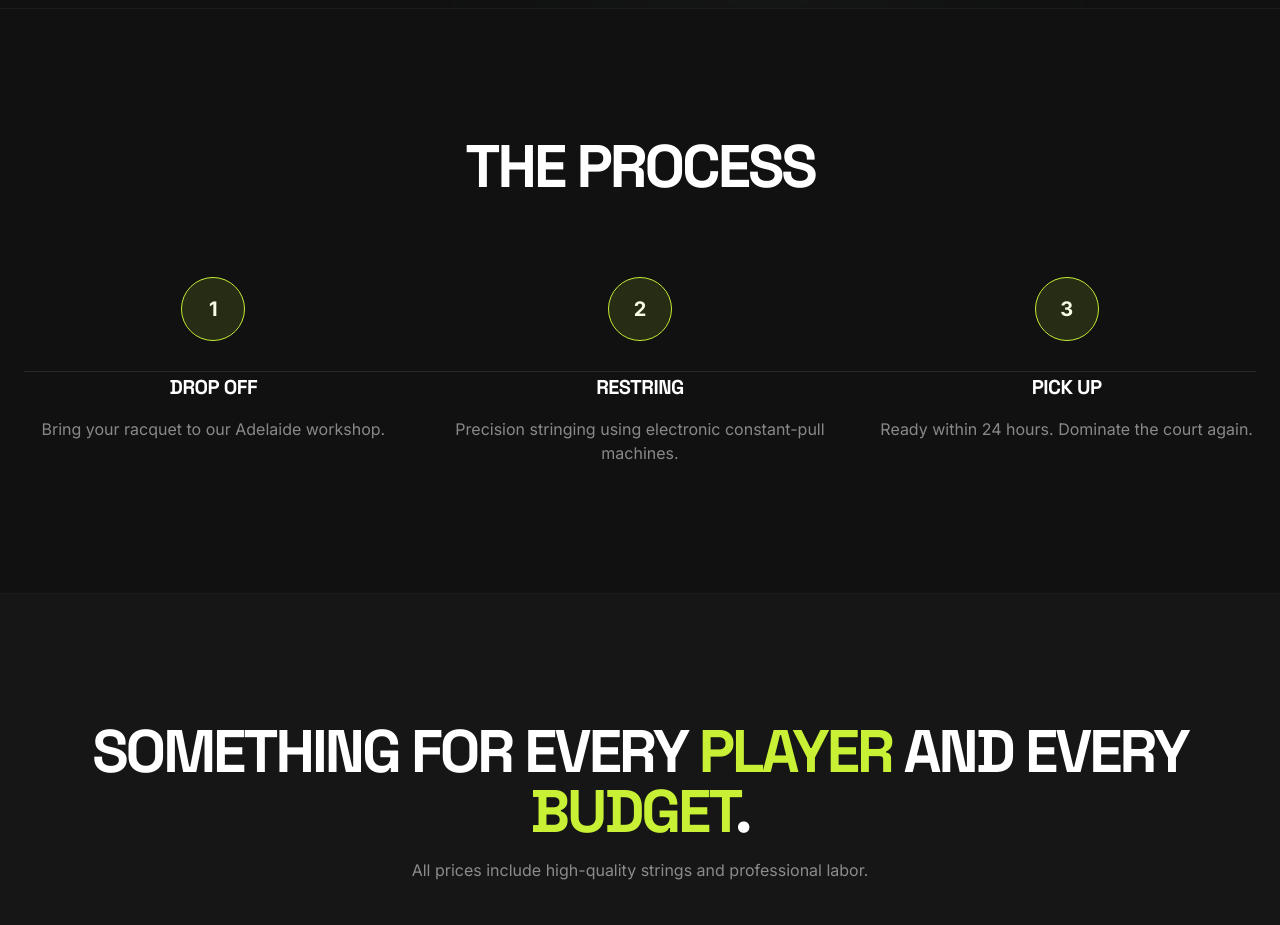
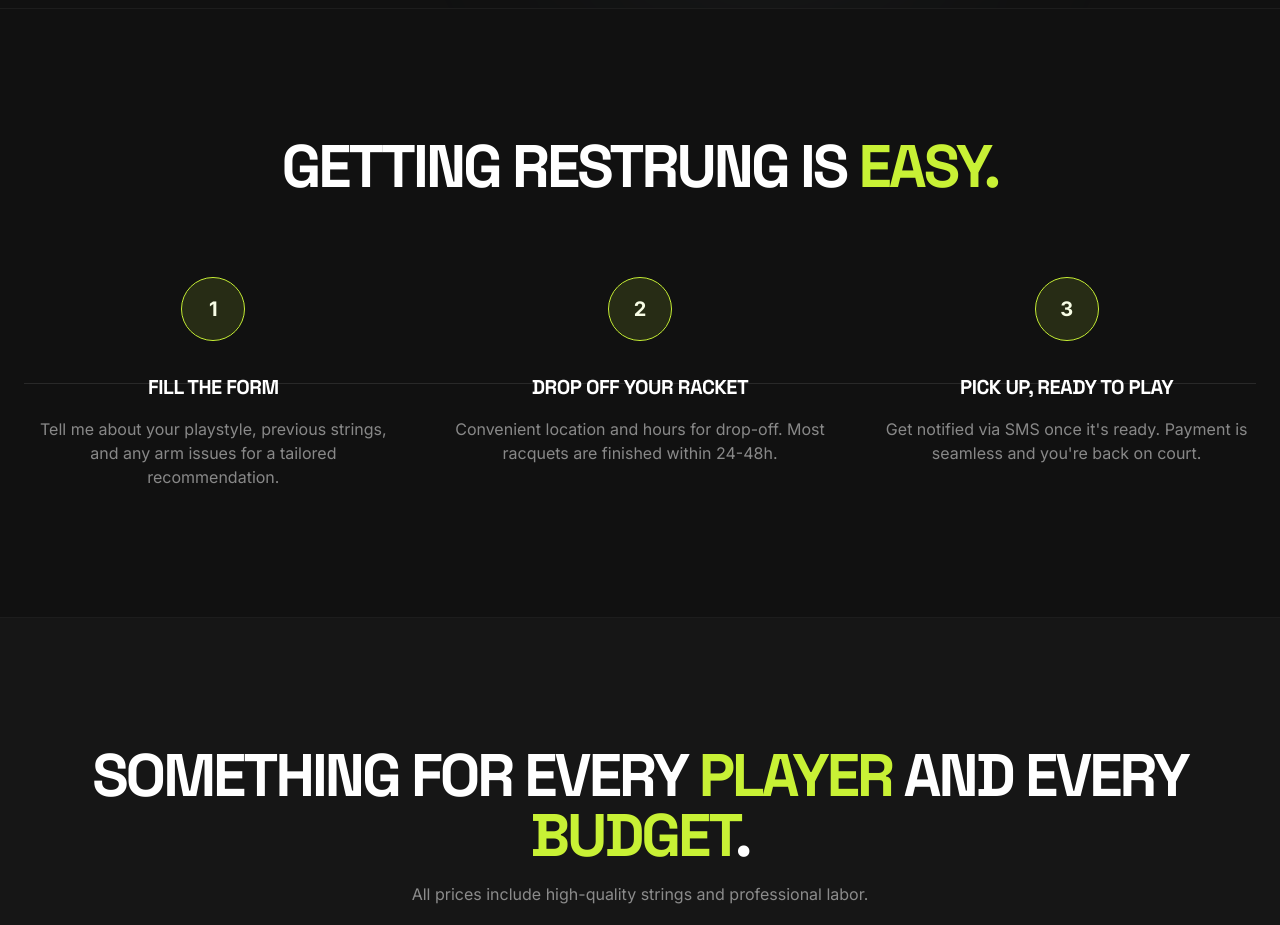
Before and after one commit to serhena/bru-gemini, a Next.js app: page / in a window 1280 px wide. Shown: the part 1160-2085 px from the top of the page. Built offline with nearby package versions, Linux system fonts and the light colour scheme.

Commit message:
feat: Refine "How it Works" section for clarity
Updates the "How it Works" section on the landing page to better reflect the customer journey. The steps are reordered and descriptions are improved to emphasize user-friendly aspects like form-based recommendations and SMS notifications.

```diff
--- a/app/page.tsx
+++ b/app/page.tsx
@@ -71,16 +71,16 @@ const services = [
 
 const steps = [
   {
-    title: 'Drop Off',
-    description: 'Bring your racquet to our Adelaide workshop.',
+    title: 'Fill the Form',
+    description: 'Tell me about your playstyle, previous strings, and any arm issues for a tailored recommendation.',
   },
   {
-    title: 'Restring',
-    description: 'Precision stringing using electronic constant-pull machines.',
+    title: 'Drop Off your racket',
+    description: 'Convenient location and hours for drop-off. Most racquets are finished within 24-48h.',
   },
   {
-    title: 'Pick Up',
-    description: 'Ready within 24 hours. Dominate the court again.',
+    title: 'Pick Up, Ready to Play',
+    description: "Get notified via SMS once it's ready. Payment is seamless and you're back on court.",
   },
 ];
 
@@ -261,7 +261,9 @@ export default function LandingPage() {
       {/* How it Works */}
       <section className="py-32 border-y border-white/5">
         <div className="max-w-7xl mx-auto px-6">
-          <h2 className="text-center text-4xl md:text-6xl font-bold tracking-tighter font-display mb-20 uppercase">THE PROCESS</h2>
+          <h2 className="text-center text-4xl md:text-6xl font-bold tracking-tighter font-display mb-20 uppercase">
+            Getting restrung is <span className="text-[#C8F135]">easy.</span>
+          </h2>
           <div className="grid md:grid-cols-3 gap-12 relative">
             {/* Connector Line */}
             <div className="hidden md:block absolute top-1/2 left-0 w-full h-[1px] bg-white/10 -z-10" />
```
